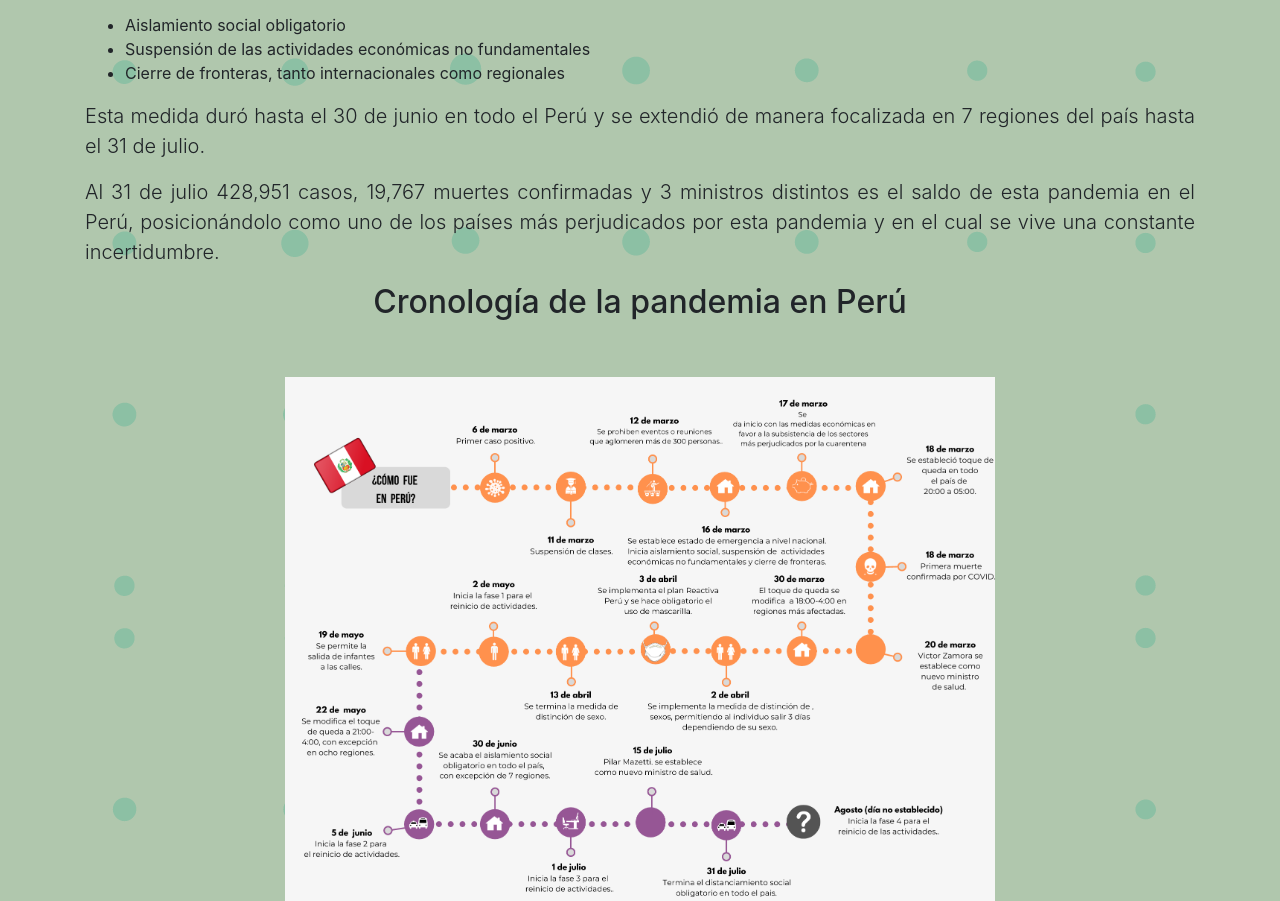
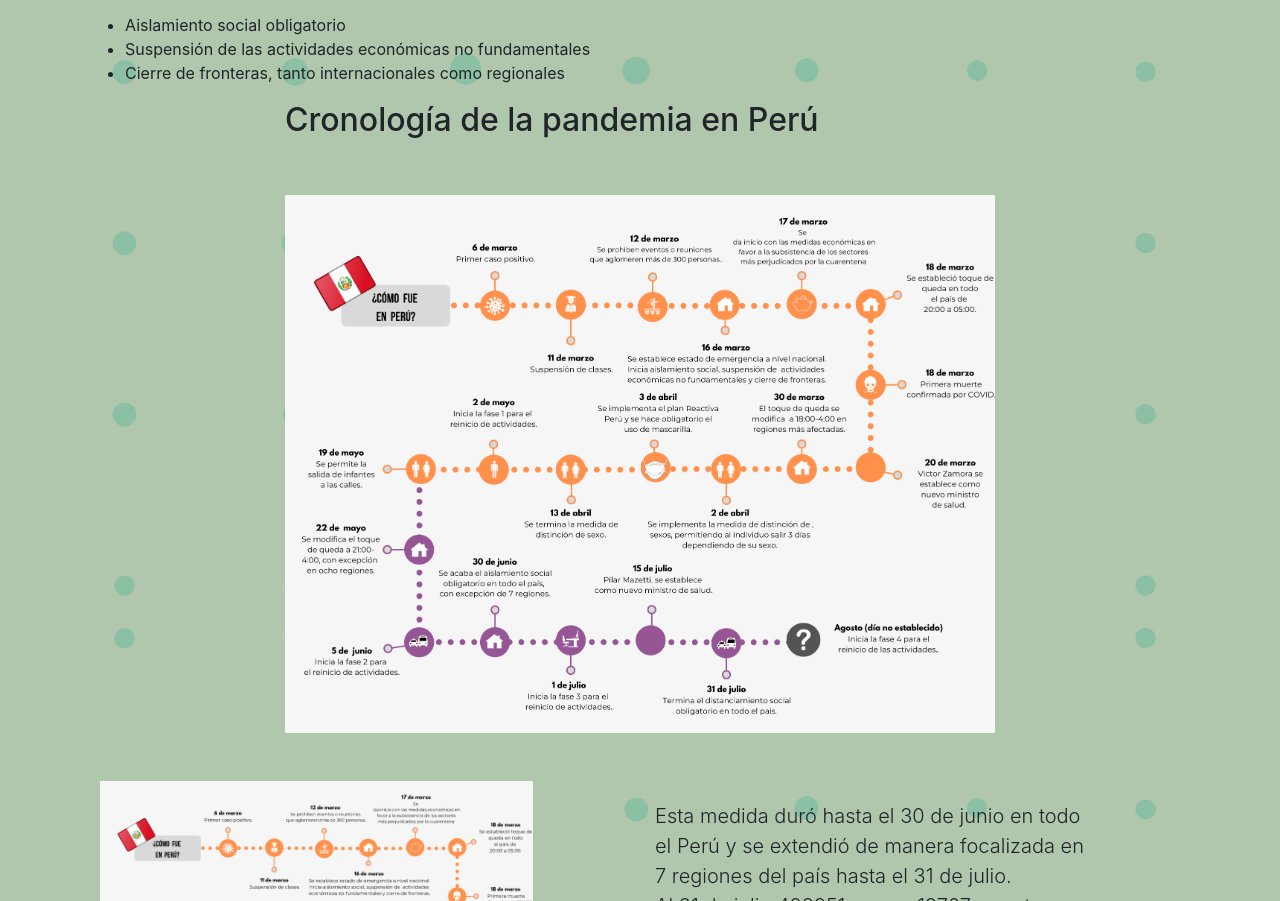
Before and after one commit to karlaeflm/portfolio, a website with bundled scripts: page index.html in a window 1280 px wide. Shown: the part 7617-8518 px from the top of the page. Built offline with nearby package versions, Linux system fonts and the light colour scheme; files whose address does not match are found by name.

Commit message:
Update index.html

```diff
--- a/index.html
+++ b/index.html
@@ -720,9 +720,6 @@ Este semáforo será estatal y está compuesto por cuatro colores, los cuales se
 			<li>Cierre de fronteras, tanto internacionales como regionales</li>
 		</ul>
 
-	<p class="lead" style="text-align: justify;">Esta medida dur&oacute; hasta el 30 de junio en todo el Per&uacute; y se extendi&oacute; de manera focalizada en 7 regiones del pa&iacute;s hasta el 31 de julio.</p>
-
-		<p class="lead" style="text-align: justify;">Al 31 de julio 428,951 casos, 19,767 muertes confirmadas y 3 ministros distintos es el saldo de esta pandemia en el Per&uacute;, posicion&aacute;ndolo como uno de los pa&iacute;ses m&aacute;s perjudicados por esta pandemia y en el cual se vive una constante incertidumbre.</p>
 
 
 	      <!-- inicia linea del tiempo de peru-->
@@ -731,7 +728,7 @@ Este semáforo será estatal y está compuesto por cuatro colores, los cuales se
     <div class="row">
       <div class="col-12">
         <div class="row justify-content-center pb-5">
-          <div class="col-12 col-lg-8 text-center">
+          <div class="col-12 col-lg-8 text-left">
             <h2>Cronología de la pandemia en Perú</h2>
           </div>
         </div>
```
